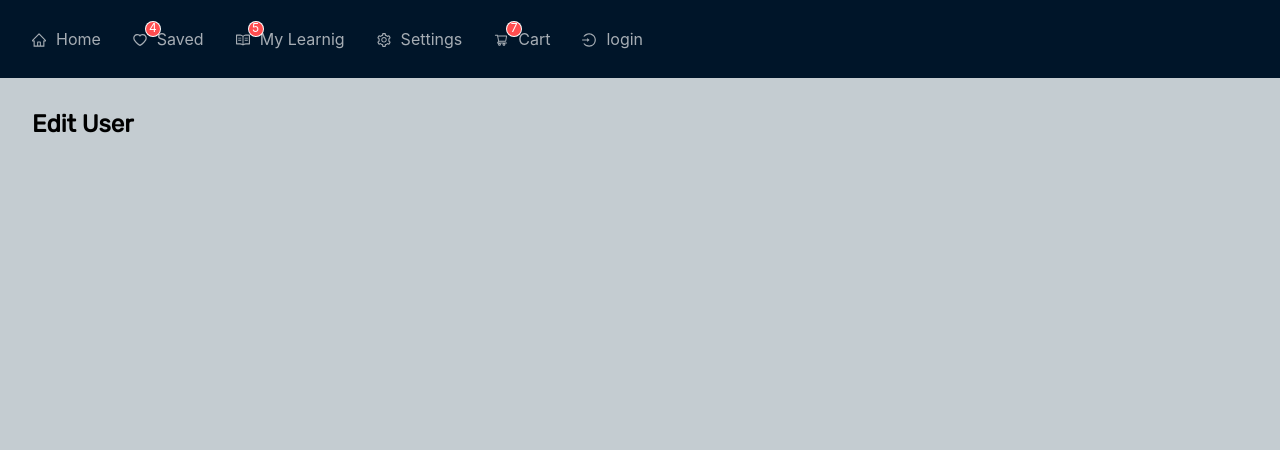
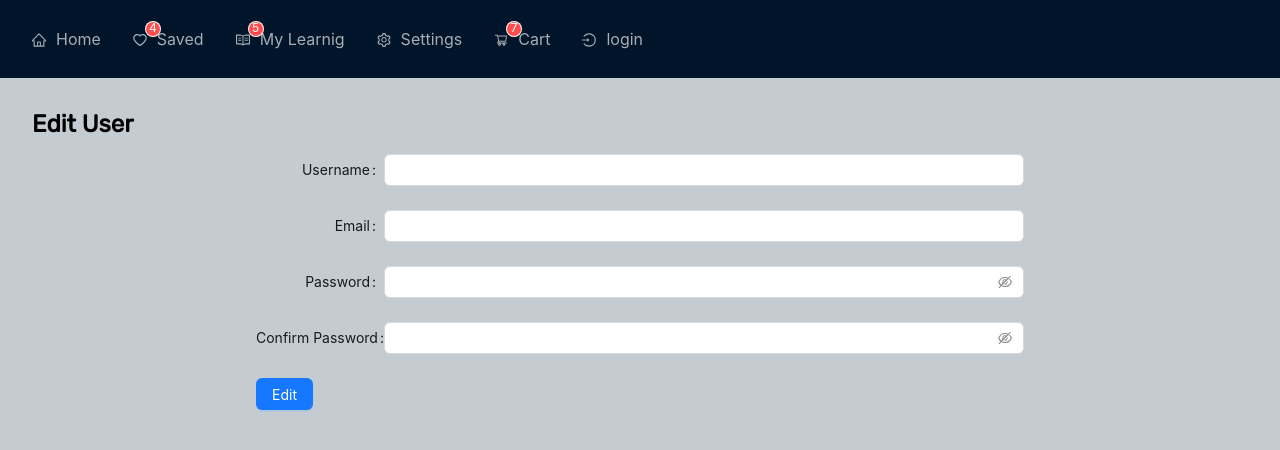
Before and after one commit to ArmanBarseghyan83/e-versity, a React (Vite) app in the folder client/: page /user-edit/1 in a window 1280 px wide. Shown: the top 450 px of the page. Built offline with nearby package versions, Linux system fonts and the light colour scheme; no server answers.

Commit message:
Admin functionality created

```diff
--- a/client/src/pages/AllUsers.jsx
+++ b/client/src/pages/AllUsers.jsx
@@ -1,11 +1,138 @@
+import { useMutation, useQuery } from '@apollo/client';
+import { Table, Button, Spin } from 'antd';
+import { Link } from 'react-router-dom';
+import { useSelector } from 'react-redux';
+import {
+  DeleteFilled,
+  CheckOutlined,
+  CloseOutlined,
+  EditFilled,
+} from '@ant-design/icons';
+import { EDIT_ADMIN, EDIT_INSTRUCTOR, DELETE_USER } from '../utils/mutations';
+import { ALL_USERS } from '../utils/queries';
+
+const { Column } = Table;
+
 const AllUsers = () => {
+  const { data, refetch, loading } = useQuery(ALL_USERS);
+  const [editAdmin] = useMutation(EDIT_ADMIN);
+  const [editInstructor] = useMutation(EDIT_INSTRUCTOR);
+  const [deleteUser] = useMutation(DELETE_USER);
+
+  const { userId } = useSelector((state) => state.auth);
+
+  const tableData = data?.users.map((user) => ({
+    key: user._id,
+    username: user.username,
+    isAdmin: user.isAdmin,
+    isInstructor: user.isInstructor,
+  }));
+
+  const deleteUserHandler = async (id) => {
+    await deleteUser({
+      variables: { id },
+    });
+  };
+
+  const editInstructorHandler = async (id) => {
+    await editInstructor({
+      variables: { id },
+    });
+  };
+
+  const editAdminHandler = async (id) => {
+    await editAdmin({
+      variables: { id },
+    });
+  };
+
+  refetch();
+
+  if (loading) {
+    return (
+      <>
+        {loading && (
+          <Spin tip="Loading" size="large">
+            <div className="content" />
+          </Spin>
+        )}
+      </>
+    );
+  }
 
   return (
     <>
-    <h2>All Users</h2>
+      <h2>All Users</h2>
+      <Table dataSource={tableData}>
+        <Column title="Username" dataIndex="username" key="username" />
 
+        <Column
+          title={
+            <span>
+              Admin <EditFilled />
+            </span>
+          }
+          key="admin"
+          render={(record) => (
+            <>
+              {record.key === userId ? (
+                <Button disabled>
+                  {record?.isAdmin ? <CloseOutlined /> : <CheckOutlined />}
+                </Button>
+              ) : (
+                <Button onClick={() => editAdminHandler(record.key)}>
+                  {record?.isAdmin ? <CloseOutlined /> : <CheckOutlined />}
+                </Button>
+              )}
+            </>
+          )}
+        />
+
+        <Column
+          title={
+            <span>
+              {' '}
+              Instructor <EditFilled />
+            </span>
+          }
+          key="1nstructor"
+          render={(record) => (
+            <>
+              {record.key === userId ? (
+                <Button disabled>
+                  {record?.isInstructor ? <CloseOutlined /> : <CheckOutlined />}
+                </Button>
+              ) : (
+                <Button onClick={() => editInstructorHandler(record.key)}>
+                  {record?.isInstructor ? <CloseOutlined /> : <CheckOutlined />}
+                </Button>
+              )}
+            </>
+          )}
+        />
+
+        <Column
+          key="delete"
+          render={(record) => (
+            <>
+              {record.key === userId ? (
+                <Link role="button" disabled>
+                  <DeleteFilled />
+                </Link>
+              ) : (
+                <Link
+                  role="button"
+                  onClick={() => deleteUserHandler(record.key)}
+                >
+                  <DeleteFilled />
+                </Link>
+              )}
+            </>
+          )}
+        />
+      </Table>
     </>
   );
 };
 
-export default AllUsers
+export default AllUsers;
--- a/client/src/pages/UserEdit.jsx
+++ b/client/src/pages/UserEdit.jsx
@@ -1,6 +1,94 @@
+import { Button, Form, Input, Spin } from 'antd';
+import { useNavigate } from 'react-router-dom';
+import { useMutation, useQuery } from '@apollo/client';
+import { EDIT_USER } from '../utils/mutations';
+import { QUERY_ME } from '../utils/queries';
+
 const UserEdit = () => {
+  const { data, error, loading, refetch } = useQuery(QUERY_ME);
+  const [editUser] = useMutation(EDIT_USER);
+
+  const navigate = useNavigate();
+
+  const handleFormSubmit = async (values) => {
+    if (values.password == values.confirmPassword) {
+      try {
+        const { data } = await editUser({
+          variables: { ...values },
+        });
+        refetch();
+        navigate('/');
+      } catch (err) {
+        console.error(err);
+      }
+    } else {
+      console.log('must mutch');
+    }
+  };
+
+  if (loading) {
+    return (
+      <>
+        {loading && (
+          <Spin tip="Loading" size="large">
+            <div className="content" />
+          </Spin>
+        )}
+      </>
+    );
+  }
+
   return (
-    <h2>Edit User</h2>
+    <>
+      <h2>Edit User</h2>
+      <Form
+        name="basic"
+        labelCol={{
+          span: 4,
+        }}
+        style={{
+          maxWidth: 800,
+          margin: 'auto',
+          padding: '1rem',
+        }}
+        onFinish={handleFormSubmit}
+        initialValues={{
+          username: data?.me.username,
+          email: data?.me.email,
+        }}
+      >
+        <Form.Item label="Username" name="username">
+          <Input />
+        </Form.Item>
+
+        <Form.Item
+          label="Email"
+          name="email"
+          rules={[
+            {
+              type: 'email',
+              message: 'Please enter a valid email address!',
+            },
+          ]}
+        >
+          <Input />
+        </Form.Item>
+
+        <Form.Item label="Password" name="password">
+          <Input.Password />
+        </Form.Item>
+
+        <Form.Item label="Confirm Password" name="confirmPassword">
+          <Input.Password />
+        </Form.Item>
+
+        <Form.Item>
+          <Button type="primary" htmlType="submit">
+            Edit
+          </Button>
+        </Form.Item>
+      </Form>
+    </>
   );
 };
 
--- a/client/src/utils/mutations.js
+++ b/client/src/utils/mutations.js
@@ -23,3 +23,35 @@ export const ADD_USER = gql`
     }
   }
 `;
+
+export const EDIT_USER = gql`
+  mutation EditUser($username: String, $email: String, $password: String) {
+    editUser(username: $username, email: $email, password: $password) {
+      username
+    }
+  }
+`;
+
+export const DELETE_USER = gql`
+  mutation deleteUser($id: ID!) {
+    deleteUser(_id: $id) {
+      username
+    }
+  }
+`;
+
+export const EDIT_INSTRUCTOR = gql`
+  mutation editInstructor($id: ID!) {
+    editInstructor(_id: $id) {
+      isInstructor
+    }
+  }
+`;
+
+export const EDIT_ADMIN = gql`
+  mutation editAdmin($id: ID!) {
+    editAdmin(_id: $id) {
+      isAdmin
+    }
+  }
+`;
--- a/client/src/utils/queries.js
+++ b/client/src/utils/queries.js
@@ -7,6 +7,7 @@ export const QUERY_ME = gql`
       email
       username
       isInstructor
+      isAdmin
       myLearnig {
         _id
         title
@@ -26,3 +27,14 @@ export const QUERY_ME = gql`
     }
   }
 `;
+
+export const ALL_USERS = gql`
+  query users {
+    users {
+      _id
+      username
+      isAdmin
+      isInstructor
+    }
+  }
+`;
```
Also changed, not shown: 2 other files (tests, documents, lock files or other folders).
